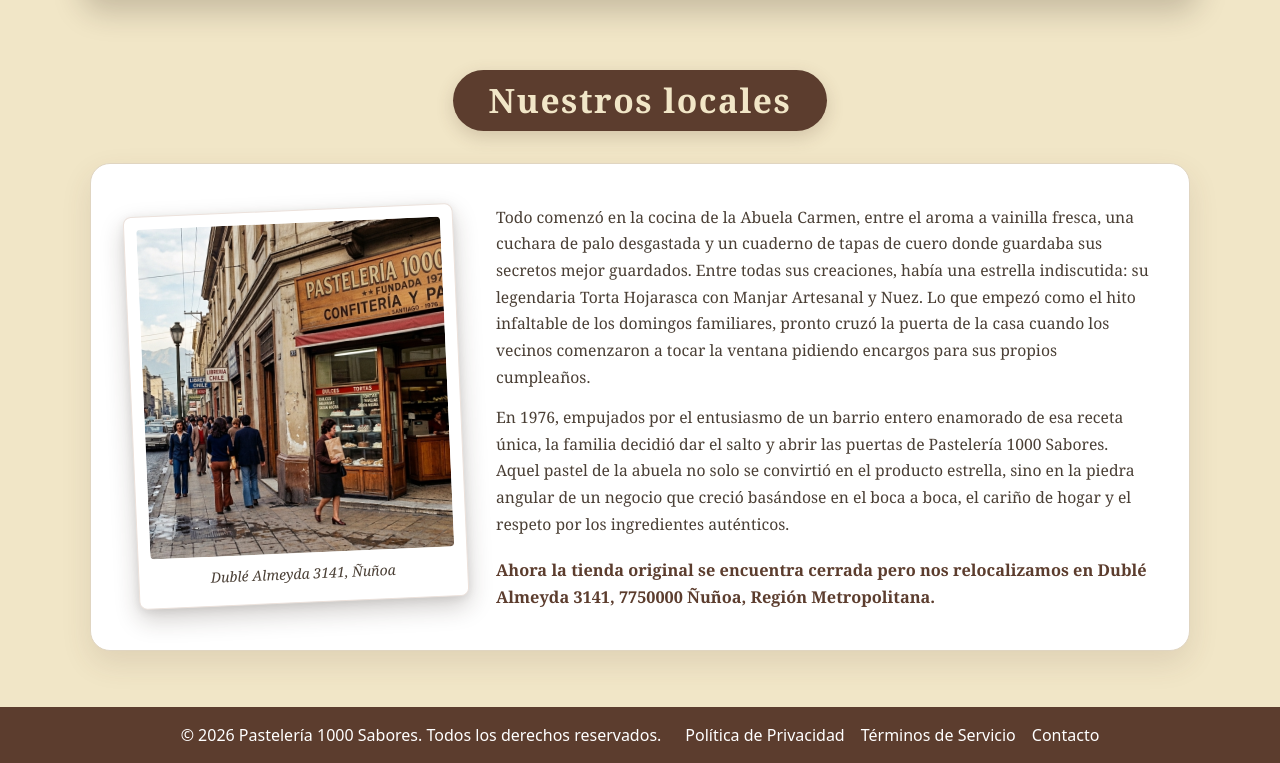
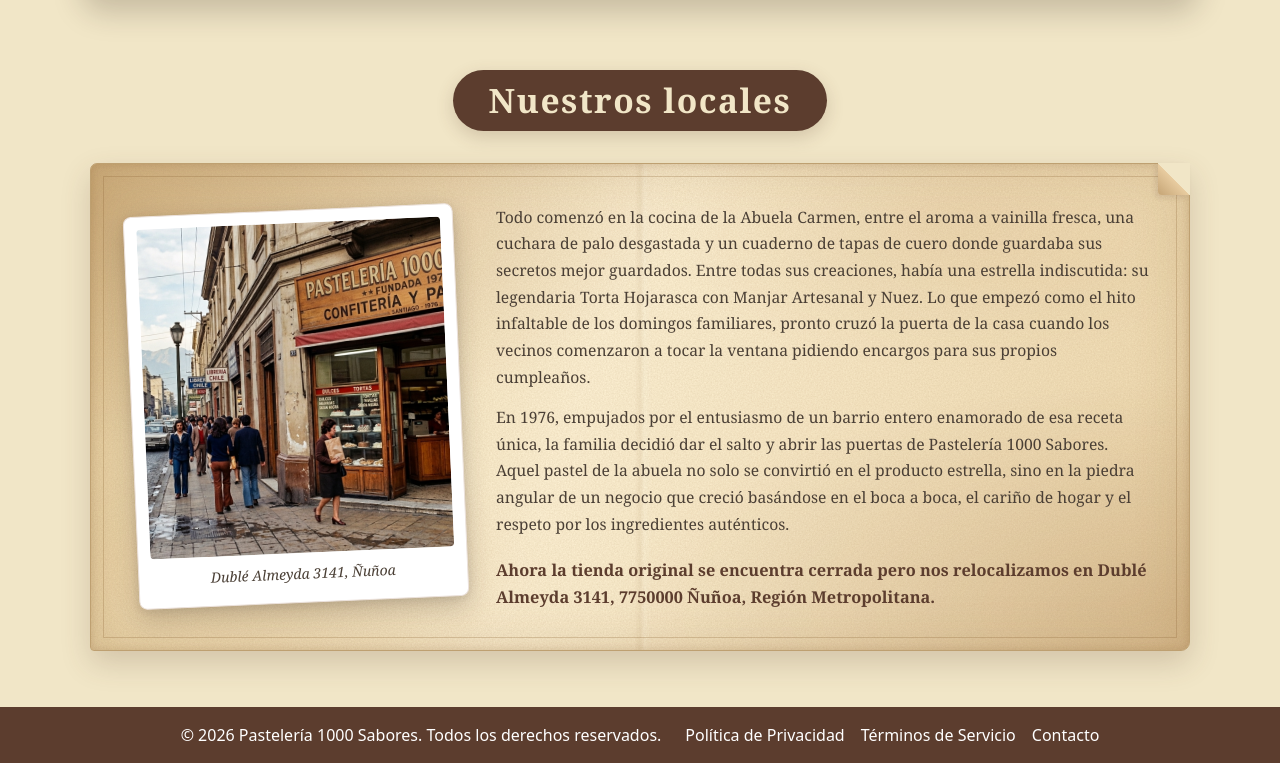
Before and after one commit to DiegoRobleM/Fullstack-2-Pasteleria1000SaboresRact, a React (Vite) app: page / in a window 1280 px wide. Shown: the part 1043-1806 px from the top of the page. Built offline with nearby package versions, Linux system fonts and the light colour scheme.

Commit message:
cambio estilos inicio

```diff
--- a/src/pages/inicio/inicio.module.css
+++ b/src/pages/inicio/inicio.module.css
@@ -93,8 +93,8 @@
   min-width: 145px !important;
   padding: 10px 24px !important;
   border: 2px solid var(--color-brand) !important;
-  background-color: var(--color-amarillo-original) !important;
-  color: var(--color-brand) !important;
+  background-color: var(--color-brand) !important;
+  color: #ffffff !important;
   font-size: 0.88rem !important;
   font-weight: 700 !important;
   text-transform: uppercase !important;
@@ -106,7 +106,8 @@
 }
 
 .btnProductos:hover {
-  background-color: var(--color-brand) !important;
+  background-color: var(--color-brand-dark) !important;
+  border-color: var(--color-brand-dark) !important;
   color: #ffffff !important;
 }
 
@@ -227,18 +228,64 @@
   box-shadow: 0 6px 18px rgba(92, 61, 46, 0.2);
 }
 
-/* Tarjeta Blanca Grande Única para Historia + Foto */
+/* Carta de papel antiguo para Historia + Foto */
 .tarjetaHistoriaGrande {
-  background-color: #ffffff !important;
-  border: 1px solid #e0d5c1;
-  border-radius: 20px;
+  position: relative;
+  background-color: #f2dfb6 !important;
+  background-image:
+    url("/Inicio/img/papel-antiguo.svg"),
+    radial-gradient(ellipse at 3% 8%, rgba(132, 78, 26, 0.24), transparent 38%),
+    radial-gradient(ellipse at 97% 92%, rgba(132, 78, 26, 0.2), transparent 36%),
+    radial-gradient(ellipse at 78% 12%, rgba(166, 111, 44, 0.12), transparent 24%),
+    radial-gradient(ellipse at 18% 85%, rgba(166, 111, 44, 0.1), transparent 22%),
+    linear-gradient(
+      90deg,
+      transparent 49.5%,
+      rgba(116, 76, 32, 0.07) 50%,
+      rgba(255, 250, 230, 0.28) 50.4%,
+      transparent 51%
+    ),
+    linear-gradient(110deg, #ead2a2, #fff3d6 45%, #efd9ae);
+  background-size: 240px 240px, auto, auto, auto, auto, auto, auto;
+  border: 1px solid #bea071;
+  border-radius: 7px 3px 9px 4px;
   padding: 40px;
-  box-shadow: 0 12px 30px rgba(92, 61, 46, 0.12);
+  box-shadow:
+    0 12px 30px rgba(92, 61, 46, 0.2),
+    inset 0 0 55px rgba(132, 78, 26, 0.2),
+    inset 0 0 8px rgba(112, 68, 24, 0.18);
   display: flex;
   align-items: center;
   gap: 35px;
   max-width: 1100px;
   margin: 0 auto;
+}
+
+.tarjetaHistoriaGrande::before {
+  content: "";
+  position: absolute;
+  inset: 12px;
+  border: 1px solid rgba(140, 101, 56, 0.28);
+  pointer-events: none;
+}
+
+/* Esquina doblada de la carta */
+.tarjetaHistoriaGrande::after {
+  content: "";
+  position: absolute;
+  top: -1px;
+  right: -1px;
+  width: 32px;
+  height: 32px;
+  background: linear-gradient(
+    45deg,
+    #c5a475 0%,
+    #e8cca0 49%,
+    var(--color-amarillo-original) 50%
+  );
+  border-bottom-left-radius: 4px;
+  box-shadow: -3px 3px 5px rgba(92, 61, 46, 0.12);
+  pointer-events: none;
 }
 
 /* Marco de Foto Álbum montado en el lado izquierdo de la tarjeta */
```
Also changed, not shown: public/Inicio/img/papel-antiguo.svg (added), 1 other file (tests, documents, lock files or other folders).
